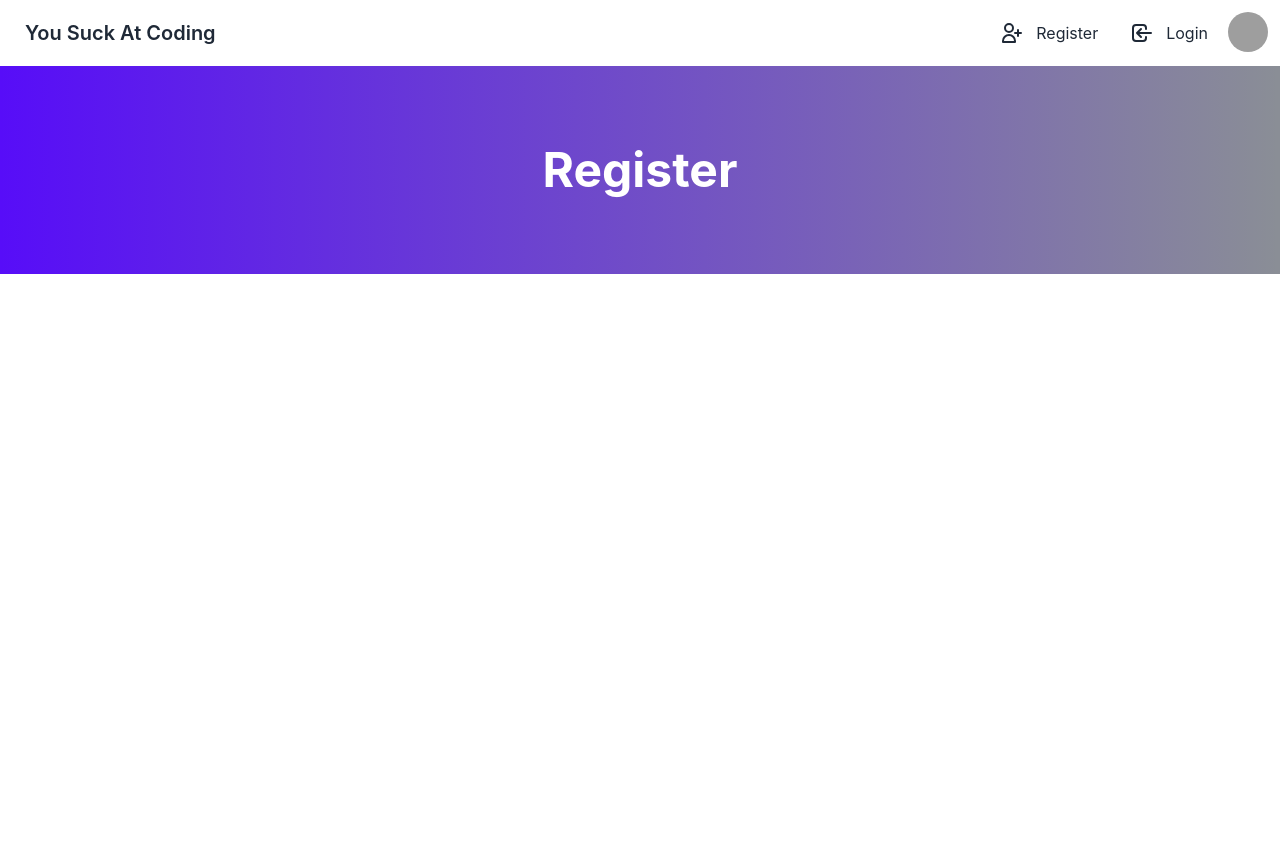
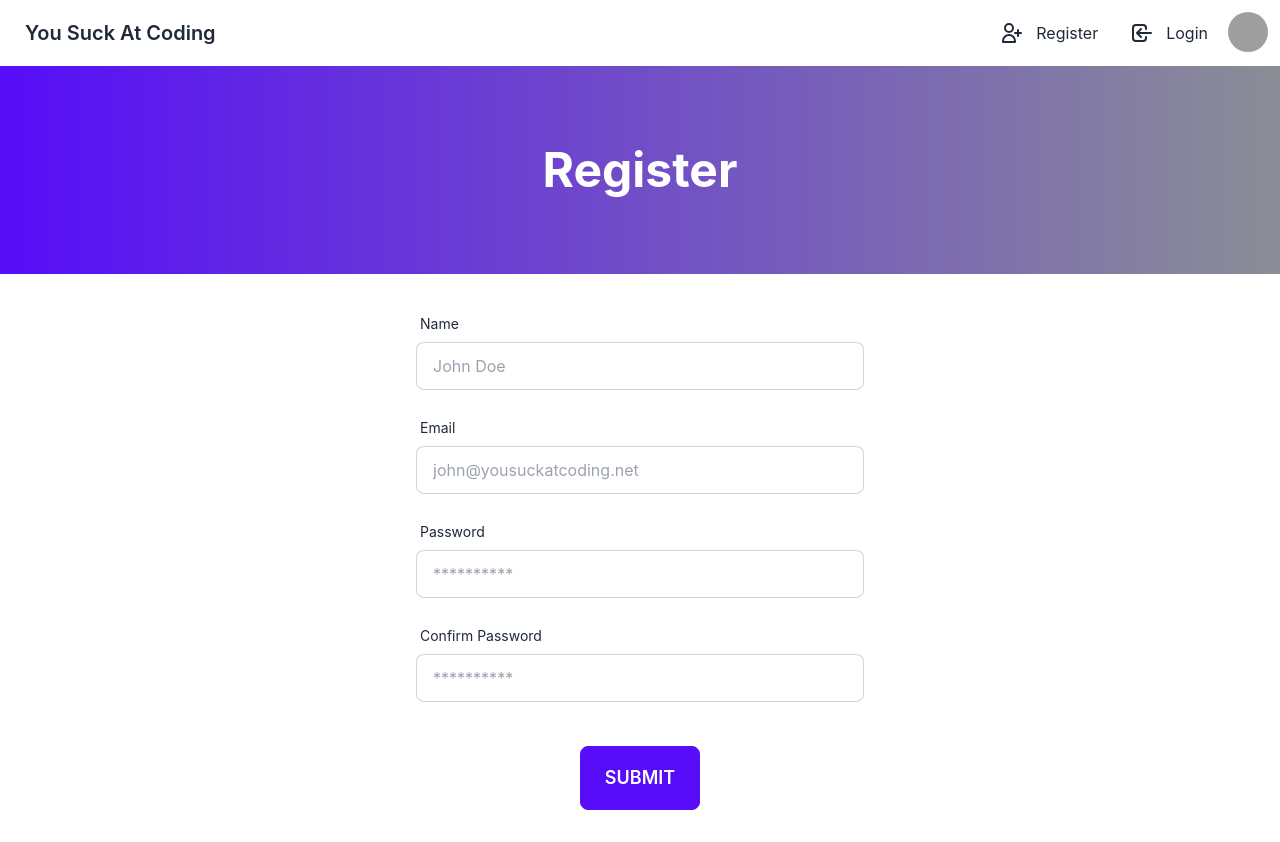
Before and after one commit to banishnarang/yousuckatcoding.net, a Next.js app in the folder client/: page /register in a window 1280 px wide. Before the commit the page ends 800 px from the top, so only its background shows below. Built offline with nearby package versions, Linux system fonts and the light colour scheme; grey boxes are pictures that could not be loaded.

Commit message:
Add register design-states

```diff
--- a/client/pages/register.jsx
+++ b/client/pages/register.jsx
@@ -1,6 +1,18 @@
+import { useState } from "react";
+
 const Register = () => {
+	const [name, setName] = useState("");
+	const [email, setEmail] = useState("");
+	const [password, setPassword] = useState("");
+	const [passwordConfirm, setPasswordConfirm] = useState("");
+	const [error, setError] = useState("");
+
+	const handleSubmit = () => {
+		//
+	};
+
 	return (
-		<div>
+		<div className="flex flex-col">
 			{/* Jumbotron */}
 			<div className="hero h-52">
 				<div className="hero-overlay bg-opacity-60 bg-gradient-to-r from-primary"></div>
@@ -10,6 +22,74 @@ const Register = () => {
 					</div>
 				</div>
 			</div>
+
+			{/* Form */}
+			<div className="container my-8 mx-auto">
+				<form onSubmit={handleSubmit}>
+					<div className="form-control w-full mb-5 mx-auto max-w-xs md:max-w-md">
+						<label className="label">
+							<span className="label-text">Name</span>
+						</label>
+						<input
+							type="text"
+							placeholder="John Doe"
+							className="input input-bordered w-full max-w-xs md:max-w-md"
+							value={name}
+							onChange={(e) => setName(e.target.value)}
+							required
+						/>
+					</div>
+
+					<div className="form-control w-full mb-5 mx-auto max-w-xs md:max-w-md">
+						<label className="label">
+							<span className="label-text">Email</span>
+						</label>
+						<input
+							type="text"
+							placeholder="john@yousuckatcoding.net"
+							className="input input-bordered w-full max-w-xs md:max-w-md"
+							value={email}
+							onChange={(e) => setEmail(e.target.value)}
+							required
+						/>
+					</div>
+
+					<div className="form-control w-full mb-5 mx-auto max-w-xs md:max-w-md">
+						<label className="label">
+							<span className="label-text">Password</span>
+						</label>
+						<input
+							type="password"
+							placeholder="**********"
+							className="input input-bordered w-full max-w-xs md:max-w-md"
+							value={password}
+							onChange={(e) => setPassword(e.target.value)}
+							required
+						/>
+					</div>
+
+					<div className="form-control w-full mb-5 mx-auto max-w-xs md:max-w-md">
+						<label className="label">
+							<span className="label-text">Confirm Password</span>
+						</label>
+						<input
+							type="password"
+							placeholder="**********"
+							className="input input-bordered w-full max-w-xs md:max-w-md"
+							value={passwordConfirm}
+							onChange={(e) => setPasswordConfirm(e.target.value)}
+							required
+						/>
+					</div>
+
+					<br />
+					<div className="text-center">
+						<button className="btn btn-primary btn-md lg:btn-lg">
+							Submit
+						</button>
+					</div>
+				</form>
+			</div>
 		</div>
 	);
 };
```
